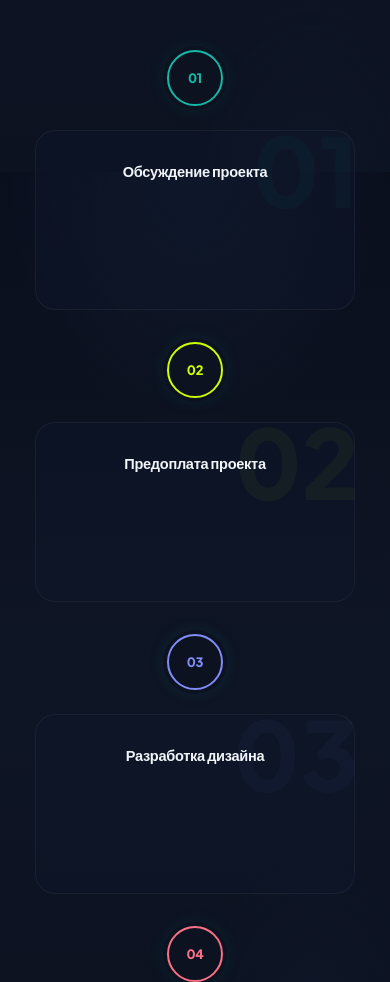
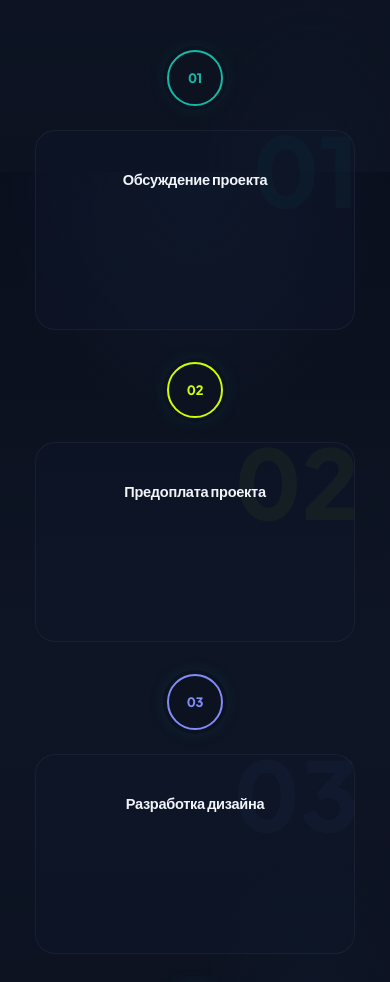
Before and after one commit to osipreg1987-maker/Designersite, a plain HTML site: page index.html in a window 390 px wide. Shown: the part 6580-7562 px from the top of the page. Drawn offline with Linux system fonts and the light colour scheme; a web font is replaced by a local one.

Commit message:
Increase padding in process cards for better spacing

```diff
--- a/static/css/layout.css
+++ b/static/css/layout.css
@@ -1031,13 +1031,13 @@
   -webkit-backdrop-filter: blur(20px);
   border: 1px solid rgba(255, 255, 255, 0.05);
   border-radius: var(--radius-lg);
-  padding: 32px 24px 28px;
+  padding: 40px 28px 40px;
   text-align: center;
   position: relative;
   overflow: visible;
   width: 100%;
   max-width: 200px;
-  height: 180px;
+  height: 200px;
   transform-origin: top center;
   transition: transform 0.5s var(--ease-out-expo),
               border-color 0.3s ease,
@@ -1118,7 +1118,7 @@
   }
   .process-step__card {
     max-width: 100%;
-    height: 180px;
+    height: 200px;
   }
 }
 
```
